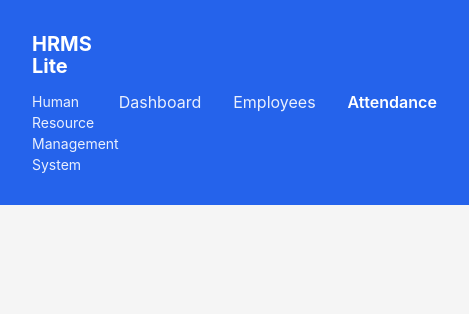
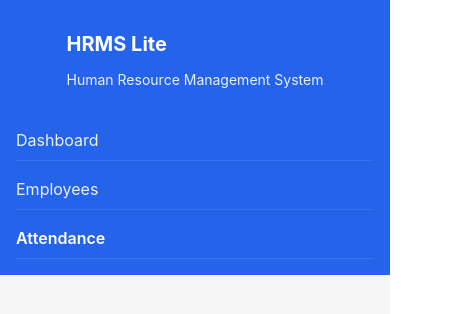
Before and after one commit to sunnydodti/hrms, a React (Vite) app in the folder hrms-ui/: page /attendance in a window 390 px wide. Shown: the top 314 px of the page, 469 px wide, since content can reach past the window. Built offline with nearby package versions, Linux system fonts and the light colour scheme.

Commit message:
fix layout in desktop view

```diff
--- a/hrms-ui/src/App.tsx
+++ b/hrms-ui/src/App.tsx
@@ -1,4 +1,3 @@
-import React from 'react';
 import { BrowserRouter as Router, Routes, Route } from 'react-router-dom';
 import { Layout } from './components/layout/Layout';
 import { Dashboard } from './pages/Dashboard';
--- a/hrms-ui/src/components/layout/Header.tsx
+++ b/hrms-ui/src/components/layout/Header.tsx
@@ -12,12 +12,11 @@ export const Header: React.FC = () => {
 
     return (
         <header>
-            <nav style={{
+            <nav className="header-nav" style={{
                 backgroundColor: '#2563eb',
-                color: 'white',
-                padding: '1rem 2rem'
+                color: 'white'
             }}>
-                <div style={{
+                <div className="nav-container" style={{
                     maxWidth: '80rem',
                     margin: '0 auto',
                     display: 'flex',
@@ -33,10 +32,9 @@ export const Header: React.FC = () => {
                         </p>
                     </div>
 
-                    <ul style={{
+                    <ul className="nav-list" style={{
                         listStyle: 'none',
                         display: 'flex',
-                        gap: '2rem',
                         margin: 0,
                         padding: 0
                     }}>
--- a/hrms-ui/src/components/layout/Layout.tsx
+++ b/hrms-ui/src/components/layout/Layout.tsx
@@ -10,11 +10,7 @@ export const Layout: React.FC<LayoutProps> = ({ children }) => {
     return (
         <div style={{ minHeight: '100vh', backgroundColor: '#f5f5f5' }}>
             <Header />
-            <main style={{
-                maxWidth: '80rem',
-                margin: '0 auto',
-                padding: '2rem'
-            }}>
+            <main className="main-layout">
                 {children}
             </main>
             <ToastContainer />
--- a/hrms-ui/src/index.css
+++ b/hrms-ui/src/index.css
@@ -128,10 +128,12 @@ a:hover {
 
 body {
   margin: 0;
-  display: flex;
-  place-items: center;
-  min-width: 320px;
-  min-height: 100vh;
+  padding: 0;
+  background-color: #f5f5f5;
+  color: #111827;
+  font-family: -apple-system, BlinkMacSystemFont, 'Segoe UI', sans-serif;
+  line-height: 1.5;
+  font-weight: 400;
 }
 
 h1 {
@@ -174,3 +176,61 @@ button:focus-visible {
     background-color: #f9f9f9;
   }
 }
+
+/* Layout responsive styles */
+.main-layout {
+  max-width: 80rem;
+  margin: 0 auto;
+  padding: 1rem;
+}
+
+@media (min-width: 768px) {
+  .main-layout {
+    padding: 3rem 4rem;
+  }
+}
+
+.header-nav {
+  padding: 1rem;
+}
+
+@media (min-width: 768px) {
+  .header-nav {
+    padding: 1.5rem 3rem;
+  }
+}
+
+.nav-list {
+  gap: 1rem;
+}
+
+@media (min-width: 768px) {
+  .nav-list {
+    gap: 3rem;
+  }
+}
+
+/* Mobile navigation styles */
+@media (max-width: 480px) {
+  .header-nav .nav-container {
+    flex-direction: column;
+    align-items: flex-start;
+    gap: 1rem;
+  }
+
+  .nav-list {
+    flex-direction: column;
+    gap: 0.5rem;
+    width: 100%;
+  }
+
+  .nav-list li {
+    width: 100%;
+  }
+
+  .nav-list a {
+    display: block;
+    padding: 0.5rem 0;
+    border-bottom: 1px solid rgba(255, 255, 255, 0.1);
+  }
+}
--- a/hrms-ui/src/services/api.ts
+++ b/hrms-ui/src/services/api.ts
@@ -1,4 +1,4 @@
-import axios, { AxiosInstance, AxiosResponse } from 'axios';
+import axios, { type AxiosInstance, type AxiosResponse } from 'axios';
 
 const API_BASE_URL = import.meta.env.VITE_API_URL || 'http://localhost:8000';
 
```
